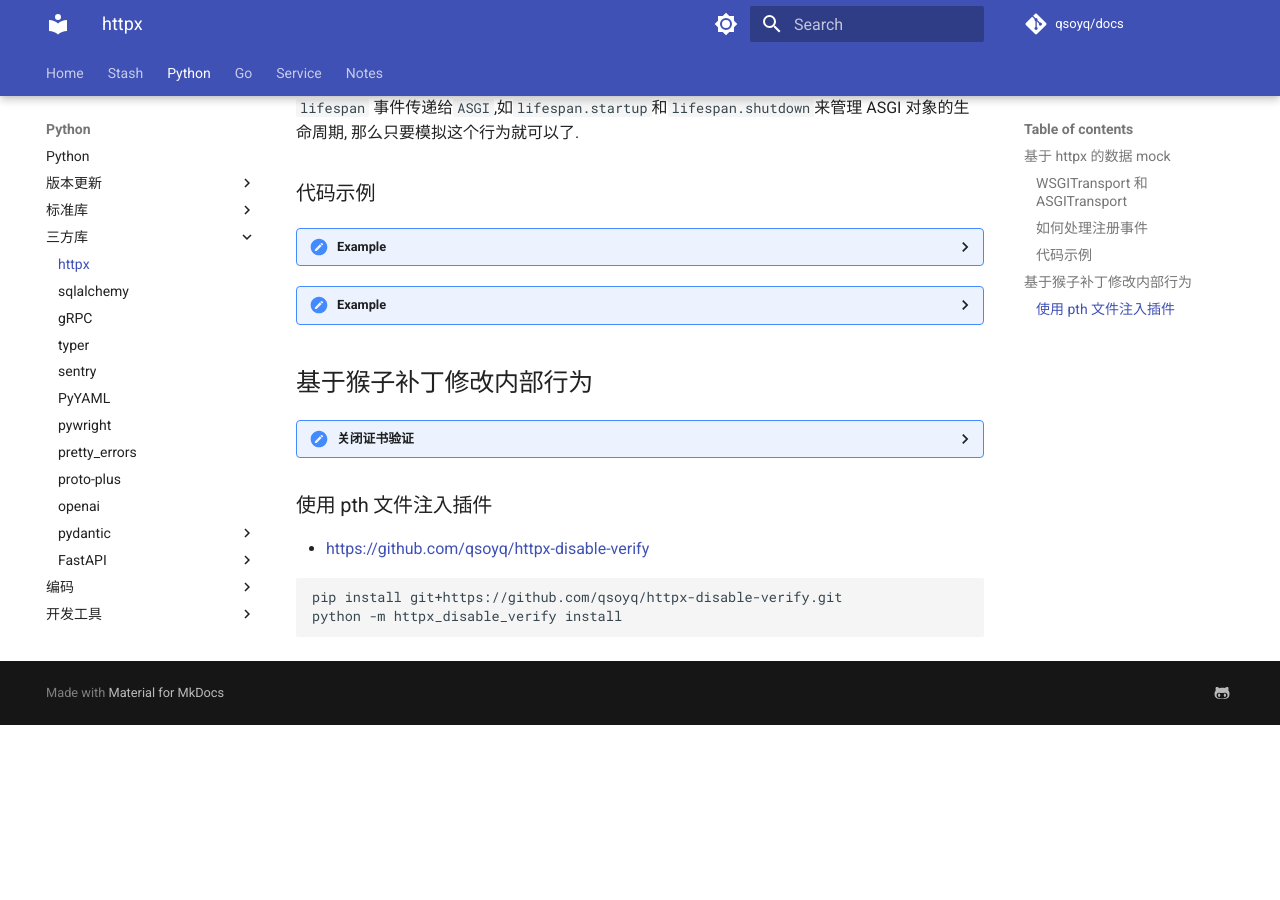
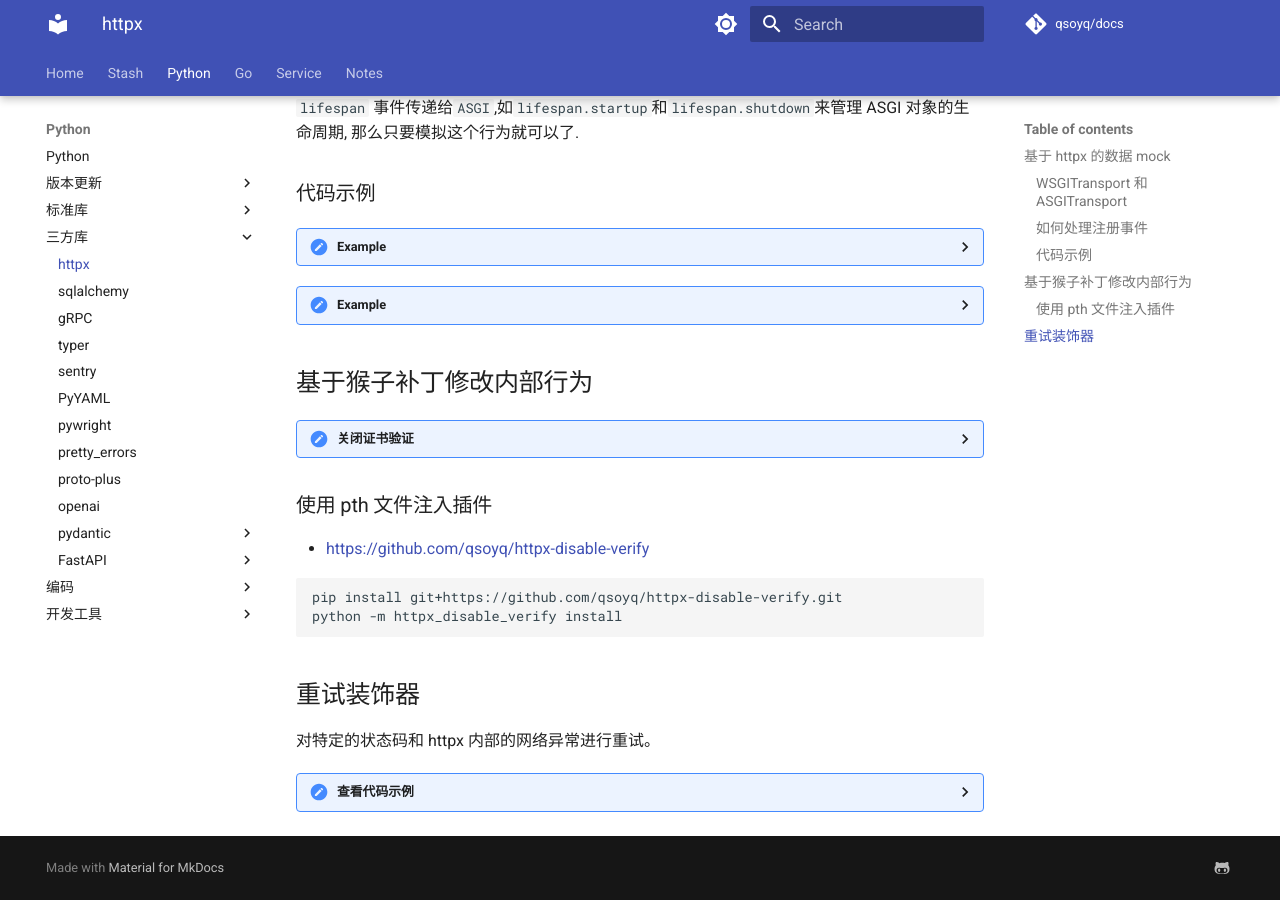
Before and after one commit to qsoyq/docs, an MkDocs documentation site: the page built from docs/python/httpx.md, in a window 1280 px wide and 900 px high, scrolled down 860 px. Built offline with MkDocs 1.6.1 and Material for MkDocs 9.7.7, drawn with Linux system fonts in a browser that asks for light colours; comment, search, counter and statistics services are not loaded; before the commit the page ends 1585 px from its top, so only the background shows below that; part of the change alters nothing that is shown.

Commit message:
update docs/python/httpx.md

````diff
--- a/docs/python/httpx.md
+++ b/docs/python/httpx.md
@@ -228,3 +228,76 @@ if __name__ == "__main__":
 pip install git+https://github.com/qsoyq/httpx-disable-verify.git
 python -m httpx_disable_verify install
 ```
+
+## 重试装饰器
+
+对特定的状态码和 httpx 内部的网络异常进行重试。
+
+<details>
+<summary>查看代码示例</summary>
+
+```python
+import time
+import logging
+from collections.abc import Callable
+from functools import wraps
+from typing import Any
+
+import httpx
+
+logger = logging.getLogger(__file__)
+
+
+def retry_http(
+    *,
+    max_attempts: int = 3,
+    retry_backoff_seconds: float = 0,
+    retry_on_status: Callable[[int], bool] | None = None,
+    log_prefix: str = "[ retry_http ]",
+) -> Callable[[Callable[..., httpx.Response]], Callable[..., httpx.Response]]:
+    """内部捕获 HTTPX 请求导致的网络或状态码异常
+
+    重试最多 max_attempts 次
+    重试等待间隔根据 retry_backoff_seconds 计算, 每次等待时间 = retry_backoff_seconds * attempt
+    如果 retry_on_status 返回 True, 则重试, 默认对于状态码大于等于 500 的进行重试
+    内部不会因为状态码而抛出异常, 仅会抛出因为重试达到上限后遇到的 httpx 内部网络异常
+    """
+    max_attempts = max(1, max_attempts)
+
+    def _default_retry_on_status(status_code: int) -> bool:
+        return 500 <= status_code
+
+    if retry_on_status is None:
+        retry_on_status = _default_retry_on_status
+
+    def decorator(func: Callable[..., httpx.Response]) -> Callable[..., httpx.Response]:
+        @wraps(func)
+        def wrapper(*args: Any, **kwargs: Any) -> httpx.Response:
+            for attempt in range(1, max_attempts + 1):
+                try:
+                    resp = func(*args, **kwargs)
+
+                    if retry_on_status(resp.status_code):
+                        if attempt < max_attempts:
+                            logger.warning(f"{log_prefix} HTTP {resp.status_code}，准备重试 {attempt}/{max_attempts}")
+                            if retry_backoff_seconds:
+                                time.sleep(retry_backoff_seconds * attempt)
+                            continue
+                        else:
+                            logger.error(f"{log_prefix} 请求失败 {resp.status_code} {resp.text}")
+                    return resp
+                except httpx.HTTPError as exc:
+                    if attempt < max_attempts:
+                        logger.warning(f"{log_prefix} 请求异常，准备重试 {attempt}/{max_attempts}: {exc}")
+                        if retry_backoff_seconds:
+                            time.sleep(retry_backoff_seconds * attempt)
+                        continue
+                    raise
+
+        return wrapper
+
+    return decorator
+
+```
+
+</details>
````
